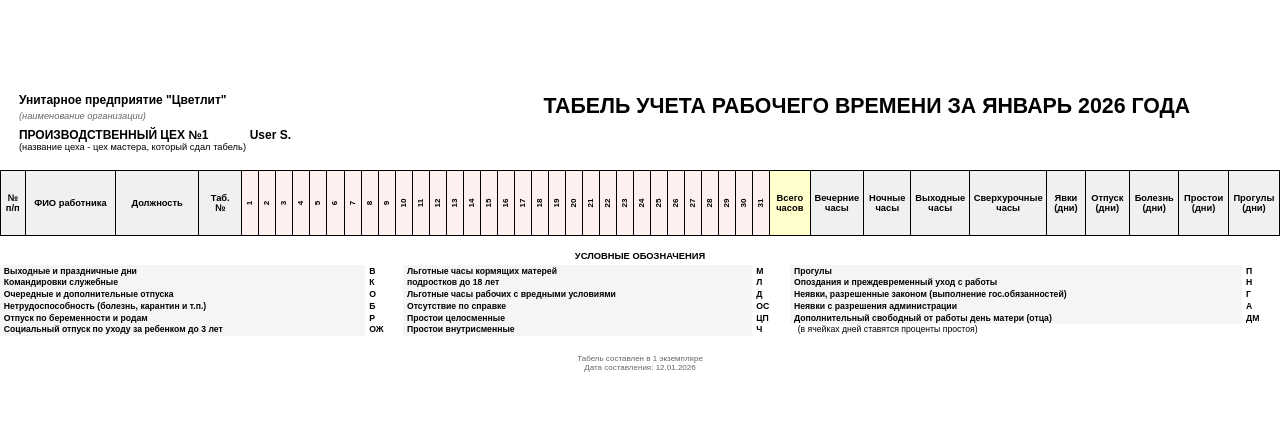
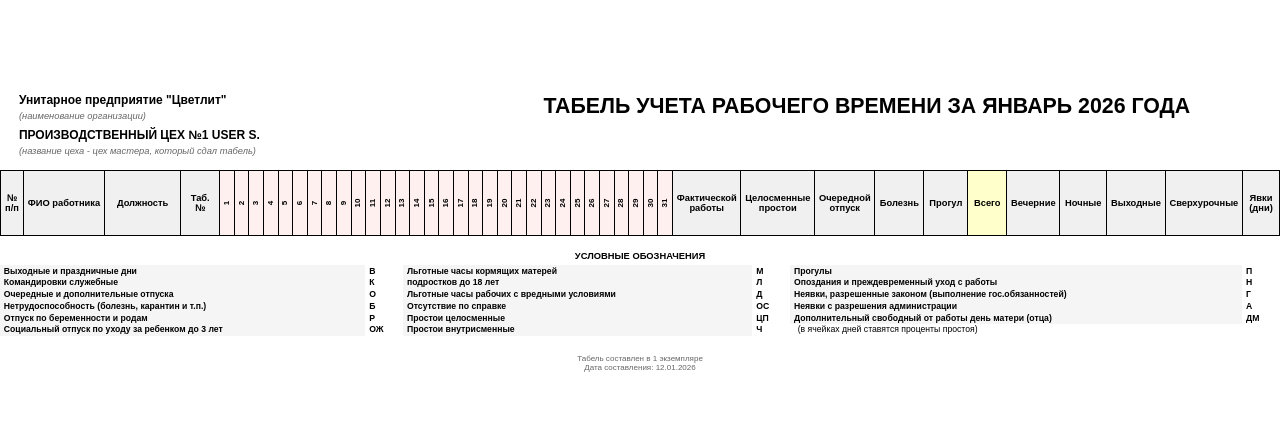
Before and after one commit to k1slee/worktime_tracking, a Django app: page /timesheet/print-monthly-table/ in a window 1280 px wide. Shown: the top 434 px of the page. Run offline with Django 4.2, Linux system fonts and the light colour scheme; the visitor is signed in with stand-in values (Sample User, id 1); data comes from the database, SQL or seed files in the repository; data that the repository does not hold is empty.

Commit message:
изменена статистика в печатной форме

```diff
--- a/templates/timesheet/print_monthly_table.html
+++ b/templates/timesheet/print_monthly_table.html
@@ -44,20 +44,13 @@
             margin-top: 1mm;
         }
 
-        /* Линия с цехом и мастером */
-        .workshop-line {
+        /* Линия с цехом и мастером - в одну строку */
+        .workshop-master-line {
             margin-top: 2mm;
             font-size: 9pt;
-        }
-
-        .workshop-name {
             font-weight: bold;
             text-transform: uppercase;
-        }
-
-        .master-name-inline {
-            font-weight: bold;
-            margin-left: 10mm;
+            white-space: nowrap;
         }
 
         /* Правый блок с названием табеля */
@@ -140,6 +133,13 @@
         .day-col {
             width: 8mm;
             height: 10mm;
+        }
+
+        /* Новая колонка "Фактически отработано" */
+        .col-worked-days {
+            width: 12mm;
+            font-weight: bold;
+            background-color: #e8f4f8;
         }
 
         .stats-col {
@@ -244,6 +244,11 @@
             font-size: 8pt;
             color: #666;
         }
+        .col-worked-days {
+            width: 12mm;
+            font-weight: bold;
+            background-color: #e8f4f8;
+        }
     </style>
 </head>
 <body>
@@ -252,11 +257,11 @@
         <div class="org-name">Унитарное предприятие "Цветлит"</div>
         <div class="org-details">(наименование организации)</div>
 
-        <div class="workshop-line">
-            <span class="workshop-name">{{ workshop_name }}</span>
-            <span class="master-name-inline">{{ master_name }}</span>
+        <!-- Цех и мастер в ОДНОЙ строке -->
+        <div class="workshop-master-line">
+            {{ workshop_name }} {{ master_name }}
         </div>
-        <div class="workshop-details">(название цеха - цех мастера, который сдал табель)</div>
+        <div class="org-details">(название цеха - цех мастера, который сдал табель)</div>
     </div>
 
     <div class="header-right">
@@ -289,17 +294,18 @@
                     {% endwith %}
                     {% endfor %}
 
-                    <!-- Подсвеченная колонка "Всего часов" -->
-                    <th class="stats-col col-total-hours">Всего<br>часов</th>
-                    <th class="stats-col">Вечерние<br>часы</th>
-                    <th class="stats-col">Ночные<br>часы</th>
-                    <th class="stats-col">Выходные<br>часы</th>
-                    <th class="stats-col">Сверхурочные<br>часы</th>
+                    <!-- Новая колонка "Фактически отработано" -->
+                    <th class="col-worked-days">Фактической работы</th>
+                    <th class="stats-col">Целосменные простои</th>
+                    <th class="stats-col">Очередной отпуск</th>
+                    <th class="stats-col">Болезнь</th>
+                    <th class="stats-col">Прогул</th>
+                    <th class="stats-col col-total-hours">Всего</th>
+                    <th class="stats-col">Вечерние</th>
+                    <th class="stats-col">Ночные</th>
+                    <th class="stats-col">Выходные</th>
+                    <th class="stats-col">Сверхурочные</th>
                     <th class="stats-col">Явки<br>(дни)</th>
-                    <th class="stats-col">Отпуск<br>(дни)</th>
-                    <th class="stats-col">Болезнь<br>(дни)</th>
-                    <th class="stats-col">Простои<br>(дни)</th>
-                    <th class="stats-col">Прогулы<br>(дни)</th>
                 </tr>
             </thead>
             <tbody>
@@ -320,17 +326,17 @@
                     {% endwith %}
                     {% endfor %}
 
-                    <!-- Подсвеченная ячейка "Всего часов" -->
-                    <td class="stats-col col-total-hours">{{ row.total_hours }}</td>
-                    <td class="stats-col">{{ row.evening_hours }}</td>
-                    <td class="stats-col">{{ row.night_hours }}</td>
-                    <td class="stats-col">{{ row.weekend_hours }}</td>
-                    <td class="stats-col">{{ row.overtime_hours }}</td>
-                    <td class="stats-col">{{ row.attendance_days }}</td>
-                    <td class="stats-col">{{ row.vacation_days }}</td>
-                    <td class="stats-col">{{ row.illness_days }}</td>
-                    <td class="stats-col">{{ row.downtime_days }}</td>
-                    <td class="stats-col">{{ row.absence_days }}</td>
+                    <td class="col-worked-days">{{ row.attendance_days }}</td>
+                    <td class="stats-col">{{ row.downtime_days }}</td>      <!-- Целосменные простои -->
+                    <td class="stats-col">{{ row.vacation_days }}</td>      <!-- Очередной отпуск -->
+                    <td class="stats-col">{{ row.illness_days }}</td>       <!-- Болезнь -->
+                    <td class="stats-col">{{ row.absence_days }}</td>       <!-- Прогул -->
+                    <td class="stats-col col-total-hours">{{ row.total_hours }}</td>  <!-- Всего -->
+                    <td class="stats-col">{{ row.evening_hours }}</td>      <!-- Вечерние -->
+                    <td class="stats-col">{{ row.night_hours }}</td>        <!-- Ночные -->
+                    <td class="stats-col">{{ row.weekend_hours }}</td>      <!-- Выходные -->
+                    <td class="stats-col">{{ row.overtime_hours }}</td>     <!-- Сверхурочные -->
+                    <td class="stats-col">{{ row.attendance_days }}</td>    <!-- Явки -->
                 </tr>
                 {% endfor %}
             </tbody>
```
